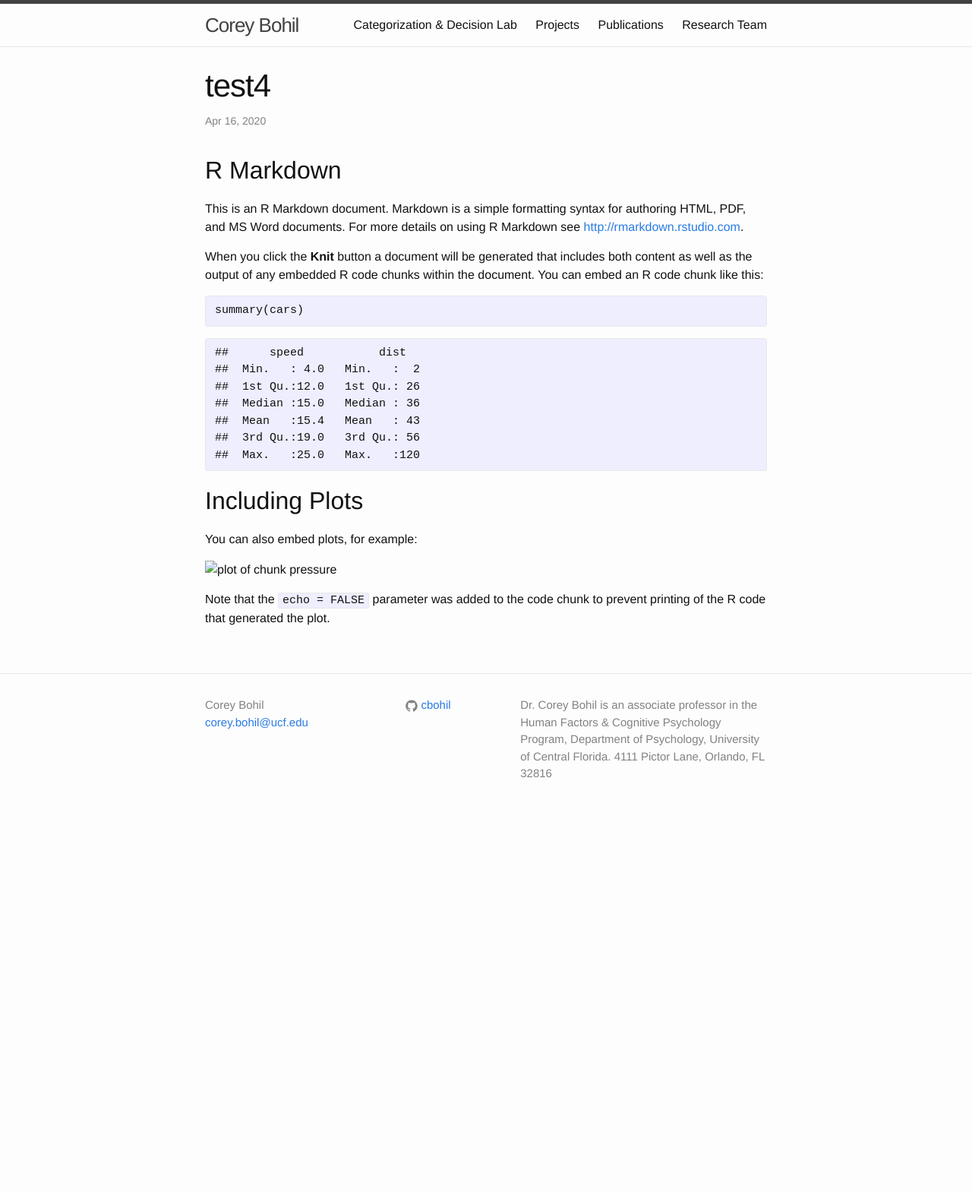
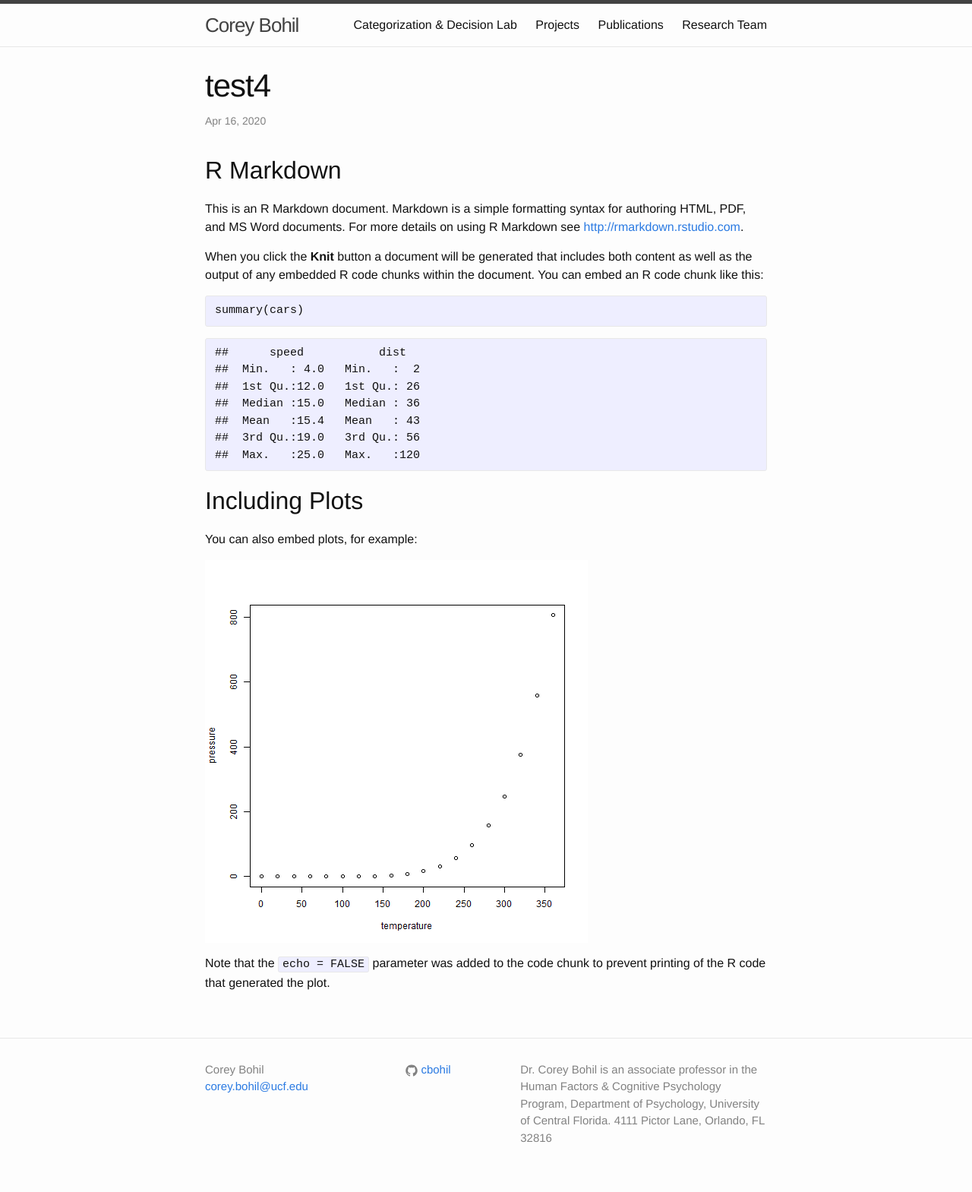
Before and after one commit to cbohil/cbohil.github.io, a Jekyll site: the page built from _posts/2020-04-16-test4.md, in a window 1280 px wide. Shown: the whole page at 76% size. Built offline with Jekyll 4.4.1, drawn with Linux system fonts in a browser that asks for light colours; before the commit the page ends 1090 px from its top, so only the background shows below that.

```diff
--- a/_config.yml
+++ b/_config.yml
@@ -7,7 +7,7 @@ description: > # this means to ignore newlines until "baseurl:"
   4111 Pictor Lane, Orlando, FL 32816
 
 url: 'https://cbohil.github.io'
-#baseurl: '/'
+baseurl: '/'
 
 #highlighter: rouge
 highlighter: false
--- a/_posts/2020-04-16-test4.md
+++ b/_posts/2020-04-16-test4.md
@@ -34,6 +34,6 @@ summary(cars)
 
 You can also embed plots, for example:
 
-![plot of chunk pressure](figure/_posts/2020-04-16-test4/pressure-1.png)
+![plot of chunk pressure](/figure/posts/2020-04-16-test4/pressure-1.png)
 
 Note that the `echo = FALSE` parameter was added to the code chunk to prevent printing of the R code that generated the plot.
```
Also changed, not shown: figure/posts/2020-04-16-test4/pressure-1.png (added), 1 other file.
